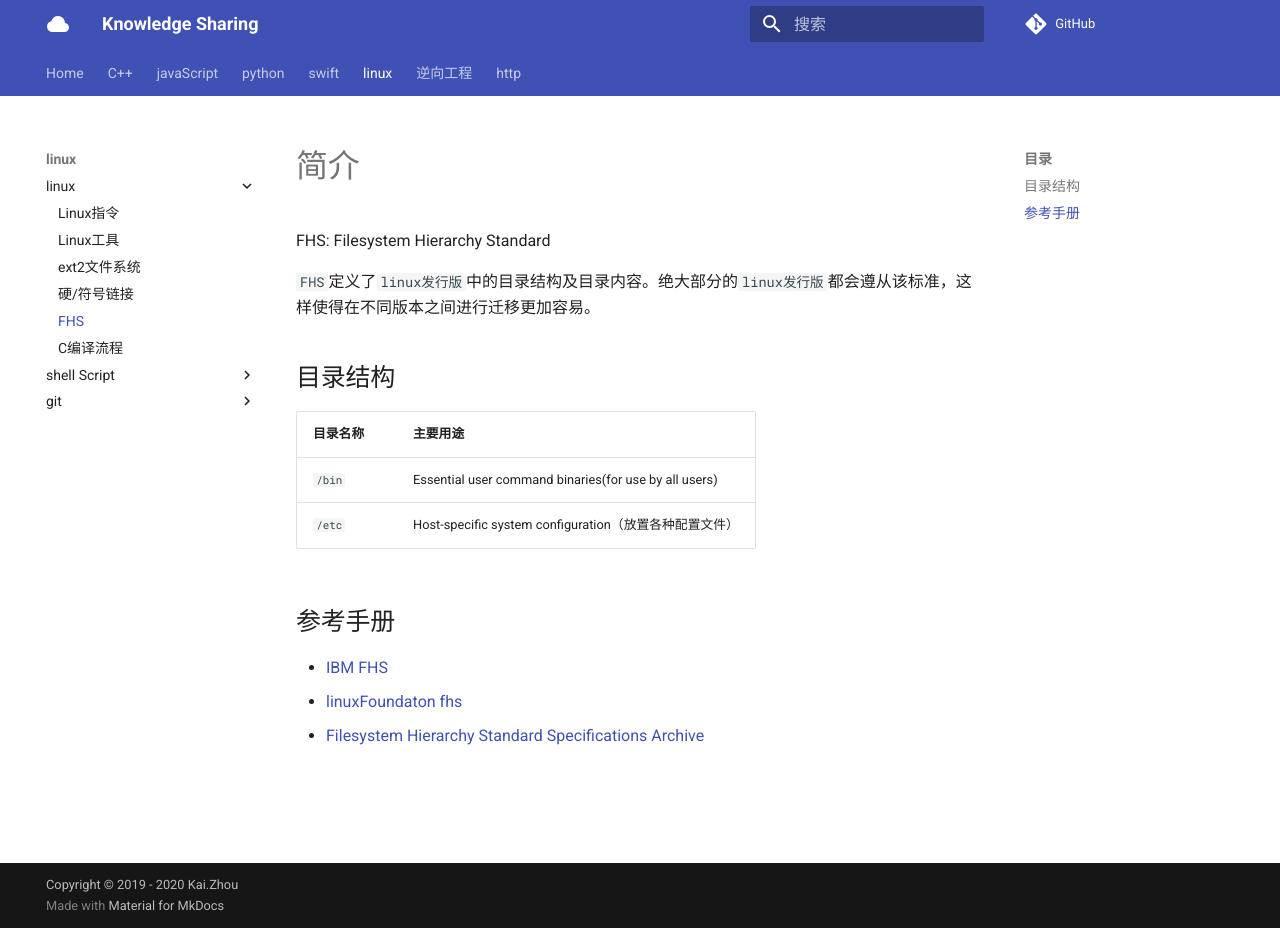
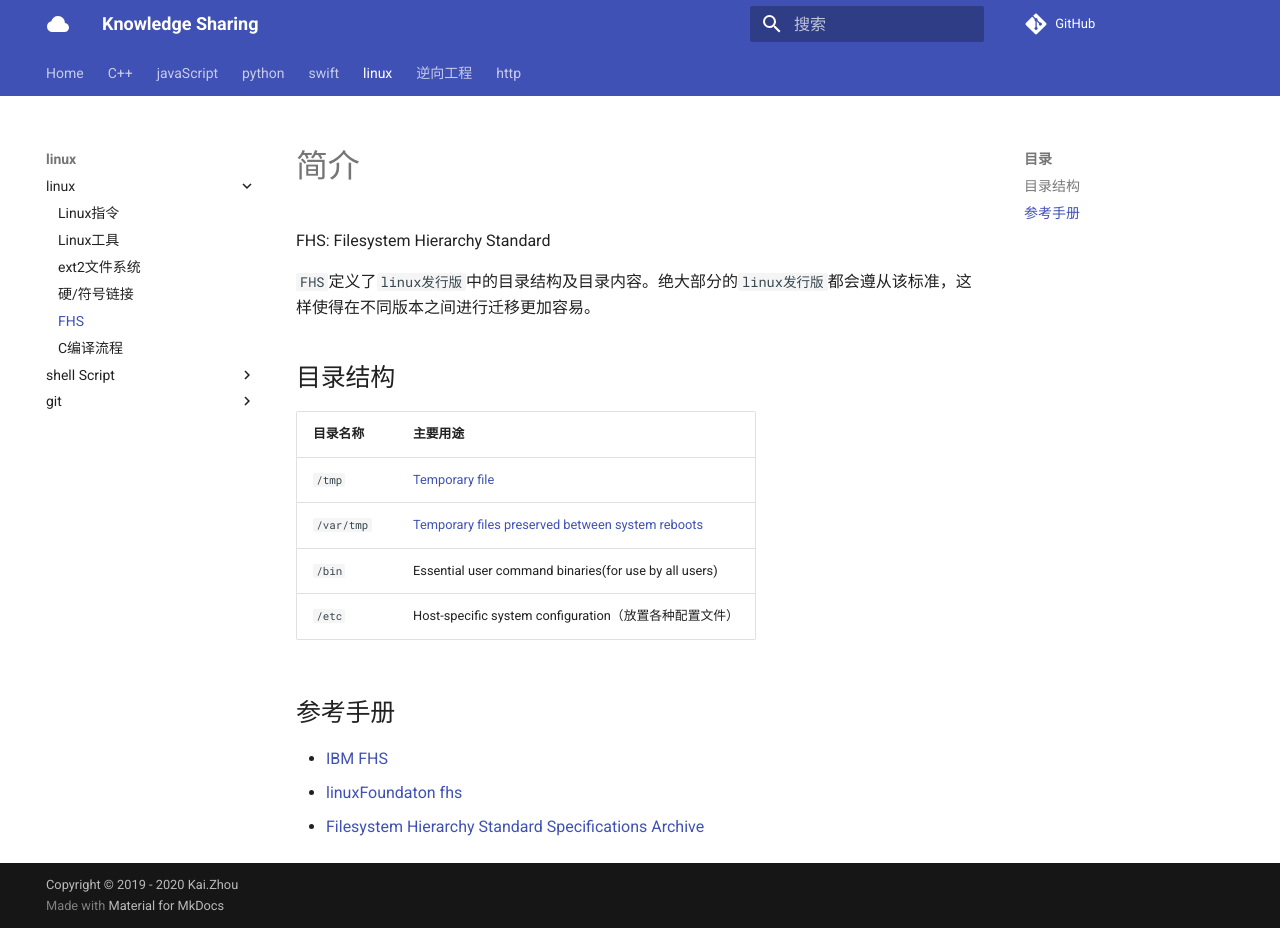
Before and after one commit to zhoukaidev/ks_blog, an MkDocs documentation site: the page built from docs/shell/linux/fhs.md, in a window 1280 px wide and 928 px high. Built offline with MkDocs 1.6.1 and Material for MkDocs 9.7.7, drawn with Linux system fonts in a browser that asks for light colours; comment, search, counter and statistics services are not loaded.

Commit message:
Update fhs.md

```diff
--- a/docs/shell/linux/fhs.md
+++ b/docs/shell/linux/fhs.md
@@ -8,6 +8,8 @@ FHS: Filesystem Hierarchy Standard
 
 | 目录名称    |  主要用途    |
 |-----------|--------------|
+| `/tmp` | [Temporary file](https://refspecs.linuxfoundation.org/FHS_3.0/fhs/ch03s18.html)  |
+| `/var/tmp` | [Temporary files preserved between system reboots](https://refspecs.linuxfoundation.org/FHS_3.0/fhs/ch05s15.html) |
 | `/bin`| Essential user command binaries(for use by all users)|
 |`/etc`| Host-specific system configuration（放置各种配置文件）|
 
```
